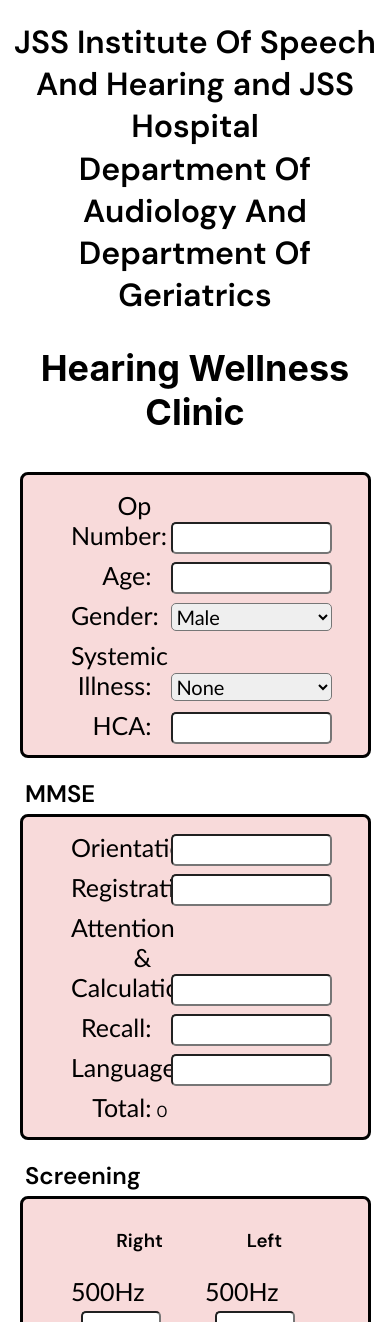
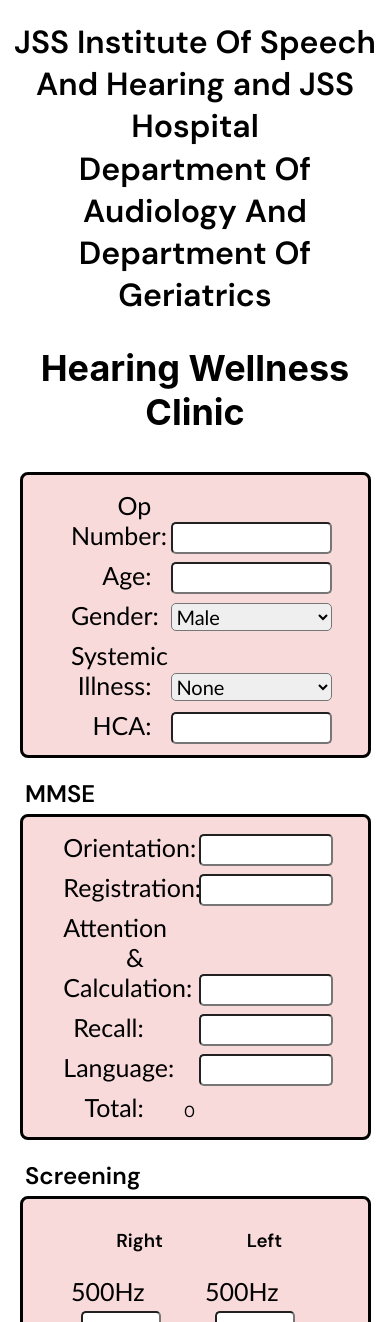
Before and after one commit to aniruddhabagal/ghs, a React (Create React App) app: page / in a window 390 px wide. Shown: the top 1322 px of the page. Built offline with nearby package versions, Linux system fonts and the light colour scheme.

Commit message:
Resolved responsiveness

```diff
--- a/src/components/box2/box2.css
+++ b/src/components/box2/box2.css
@@ -27,15 +27,16 @@
         width: 90%;
     }
 
+    #box-2 label {
+        margin-left: -1%;
+        margin-right: 15%;
+    }
+
     #box-2 input  {
         margin-left: 15px;
-        width: 60%;
-    }
-
-    #box-2 select  {
-        margin-left: 15px;
-        width: 60%;
+        width: 50%;
     }
 
 
+
 }
```
